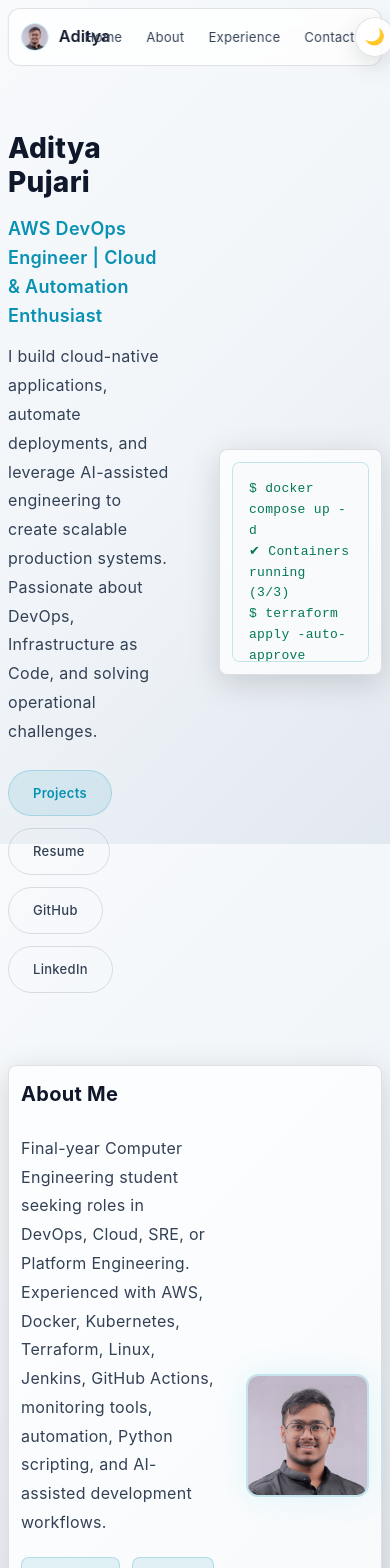
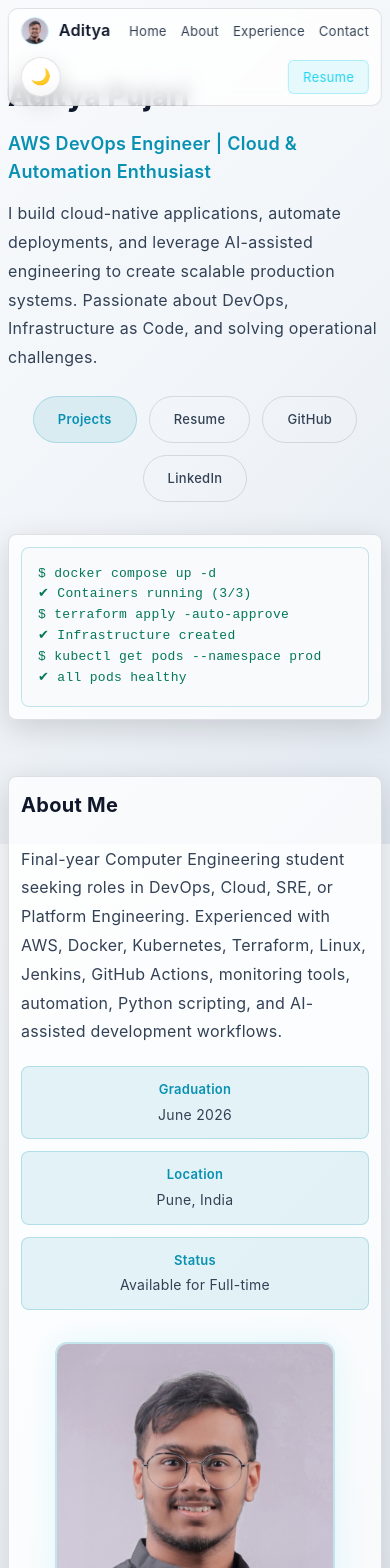
Before and after one commit to adityapujari854/My-Devops-Portfolio, a Next.js app: page / in a window 390 px wide. Shown: the top 1568 px of the page. Built offline with nearby package versions, Linux system fonts and the light colour scheme.

Commit message:
mobile view

```diff
--- a/app/globals.css
+++ b/app/globals.css
@@ -315,6 +315,169 @@ a:hover {
   }
 }
 
+.page-wrapper {
+  max-width: 1200px;
+  margin: 0 auto;
+  padding: 24px;
+  width: 100%;
+}
+
+.navbar {
+  position: fixed;
+  top: 16px;
+  left: 50%;
+  transform: translateX(-50%);
+  width: 92%;
+  max-width: 1000px;
+  z-index: 50;
+  background: var(--navbar-bg);
+  backdrop-filter: blur(8px);
+  border: 1px solid var(--border-color);
+  border-radius: 12px;
+  padding: 12px 20px;
+  display: flex;
+  justify-content: space-between;
+  align-items: center;
+  gap: 12px;
+  flex-wrap: wrap;
+  transition: all 0.3s ease;
+}
+
+.brand {
+  display: flex;
+  align-items: center;
+  gap: 10px;
+  min-width: 0;
+}
+
+.navbar-links {
+  display: flex;
+  gap: 20px;
+  align-items: center;
+  flex-wrap: wrap;
+  justify-content: center;
+}
+
+.navbar-actions {
+  display: flex;
+  gap: 12px;
+  align-items: center;
+  flex-wrap: wrap;
+  justify-content: flex-end;
+}
+
+.hero-section {
+  display: grid;
+  grid-template-columns: minmax(0, 1fr) minmax(0, 1fr);
+  gap: 48px;
+  align-items: center;
+  padding-top: 100px;
+  padding-bottom: 48px;
+}
+
+.hero-copy {
+  max-width: 100%;
+}
+
+.hero-cta {
+  display: flex;
+  gap: 12px;
+  flex-wrap: wrap;
+}
+
+.about-grid {
+  display: grid;
+  grid-template-columns: 1.5fr 1fr;
+  gap: 32px;
+  align-items: center;
+}
+
+.about-stats-grid {
+  display: grid;
+  grid-template-columns: 1fr 1fr;
+  gap: 12px;
+}
+
+.about-profile {
+  display: flex;
+  justify-content: center;
+  align-items: center;
+}
+
+.contact-form {
+  max-width: 100%;
+  width: 100%;
+}
+
+@media (max-width: 1024px) {
+  .page-wrapper {
+    padding: 16px;
+  }
+}
+
+@media (max-width: 768px) {
+  .page-wrapper {
+    padding: 12px;
+  }
+
+  .navbar {
+    width: 100%;
+    max-width: 100%;
+    left: 50%;
+    transform: translateX(-50%);
+    padding: 12px 16px;
+  }
+
+  .navbar-links {
+    gap: 14px;
+    justify-content: center;
+  }
+
+  .navbar-actions {
+    width: 100%;
+    justify-content: space-between;
+  }
+
+  .hero-section {
+    grid-template-columns: 1fr;
+    padding-top: 60px;
+    padding-bottom: 32px;
+  }
+
+  .about-grid {
+    grid-template-columns: 1fr;
+  }
+
+  .about-stats-grid {
+    grid-template-columns: 1fr;
+  }
+
+  .hero-cta {
+    justify-content: center;
+  }
+
+  .about-profile {
+    width: 100%;
+  }
+
+  .contact-form {
+    max-width: 100%;
+  }
+}
+
+@media (max-width: 600px) {
+  .hero-section {
+    padding-top: 48px;
+    gap: 32px;
+  }
+
+  .navbar {
+    top: 8px;
+    padding: 10px 12px;
+    border-radius: 10px;
+  }
+}
+
 /* GitHub section specific styles */
 .github-section {
   margin-top: 8px;
--- a/app/page.tsx
+++ b/app/page.tsx
@@ -15,7 +15,7 @@ import AnimatedSection from '../components/AnimatedSection';
 
 export default function Page() {
   return (
-    <main style={{ maxWidth: 1200, margin: '0 auto', padding: 24 }}>
+    <main className="page-wrapper">
       <Navbar />
       <section id="hero" style={{ marginTop: 24 }}>
         <AnimatedSection delay={0.1}>
--- a/components/About.tsx
+++ b/components/About.tsx
@@ -4,12 +4,12 @@ export default function About() {
   return (
     <div className="glass">
       <h2 style={{ fontSize: 28, fontWeight: 700, marginBottom: 24, color: 'var(--text-primary)' }}>About Me</h2>
-      <div style={{ display: 'grid', gridTemplateColumns: '1.5fr 1fr', gap: 32, alignItems: 'center' }}>
+      <div className="about-grid">
         <div>
           <p style={{ fontSize: 16, lineHeight: 1.8, marginBottom: 20, color: 'var(--text-secondary)' }}>
             Final-year Computer Engineering student seeking roles in DevOps, Cloud, SRE, or Platform Engineering. Experienced with AWS, Docker, Kubernetes, Terraform, Linux, Jenkins, GitHub Actions, monitoring tools, automation, Python scripting, and AI-assisted development workflows.
           </p>
-          <div style={{ display: 'grid', gridTemplateColumns: '1fr 1fr', gap: 12 }}>
+          <div className="about-stats-grid">
             <div style={{
               padding: 12,
               background: 'var(--accent-soft)',
@@ -43,11 +43,7 @@ export default function About() {
             </div>
           </div>
         </div>
-        <div style={{
-          display: 'flex',
-          justifyContent: 'center',
-          alignItems: 'center'
-        }}>
+        <div className="about-profile">
           <div style={{
             borderRadius: 12,
             overflow: 'hidden',
--- a/components/Contact.tsx
+++ b/components/Contact.tsx
@@ -38,7 +38,7 @@ export default function Contact() {
       <p style={{ marginTop: 8, color: 'var(--text-secondary)' }}>Email: <a href="mailto:adityapujari542@gmail.com" style={{ color: 'var(--accent)' }}>adityapujari542@gmail.com</a></p>
       <p style={{ marginTop: 4, color: 'var(--text-secondary)' }}>LinkedIn: <a href="https://www.linkedin.com/in/adityapujari854" style={{ color: 'var(--accent)' }}>linkedin.com/in/adityapujari854</a></p>
       <div style={{ marginTop: 16 }}>
-        <form onSubmit={sendEmail} style={{ display: 'grid', gap: 12, maxWidth: 480 }}>
+        <form onSubmit={sendEmail} className="contact-form" style={{ display: 'grid', gap: 12, maxWidth: 480 }}>
           <input
             type="text"
             name="name"
--- a/components/Hero.tsx
+++ b/components/Hero.tsx
@@ -3,15 +3,8 @@ import Terminal from './Terminal';
 
 export default function Hero() {
   return (
-    <div style={{
-      display: 'grid',
-      gridTemplateColumns: 'minmax(0, 1fr) minmax(0, 1fr)',
-      gap: 48,
-      alignItems: 'center',
-      paddingTop: 100,
-      paddingBottom: 48
-    }}>
-      <div>
+    <div className="hero-section">
+      <div className="hero-copy">
         <h1 style={{ fontSize: 56, fontWeight: 800, lineHeight: 1.2, marginBottom: 16, color: 'var(--text-primary)' }}>
           Aditya Pujari
         </h1>
@@ -21,7 +14,7 @@ export default function Hero() {
         <p style={{ fontSize: 16, color: 'var(--text-secondary)', lineHeight: 1.8, maxWidth: 520, marginBottom: 24 }}>
           I build cloud-native applications, automate deployments, and leverage AI-assisted engineering to create scalable production systems. Passionate about DevOps, Infrastructure as Code, and solving operational challenges.
         </p>
-        <div style={{ display: 'flex', gap: 12, flexWrap: 'wrap' }}>
+        <div className="hero-cta" style={{ display: 'flex', gap: 12, flexWrap: 'wrap' }}>
           <a href="#projects" style={{
             padding: '12px 24px',
             background: 'var(--accent-soft)',
--- a/components/Navbar.tsx
+++ b/components/Navbar.tsx
@@ -15,25 +15,8 @@ export default function Navbar() {
   ];
 
   return (
-    <nav style={{
-      position: 'fixed',
-      top: 16,
-      left: '50%',
-      transform: 'translateX(-50%)',
-      width: '92%',
-      maxWidth: 1000,
-      zIndex: 50,
-      background: 'var(--navbar-bg)',
-      backdropFilter: 'blur(8px)',
-      border: '1px solid var(--border-color)',
-      borderRadius: 12,
-      padding: '12px 20px',
-      display: 'flex',
-      justifyContent: 'space-between',
-      alignItems: 'center',
-      transition: 'all 0.3s ease'
-    }}>
-      <div style={{ display: 'flex', alignItems: 'center', gap: 10 }}>
+    <nav className="navbar">
+      <div className="brand">
         <img
           src="/profile.jpg"
           alt="Aditya"
@@ -48,7 +31,7 @@ export default function Navbar() {
         <span style={{ fontWeight: 600, fontSize: 16, color: 'var(--text-primary)' }}>Aditya</span>
       </div>
 
-      <div style={{ display: 'flex', gap: 24, alignItems: 'center' }}>
+      <div className="navbar-links">
         {links.map((l) => (
           <a key={l.href} href={l.href} style={{ fontSize: 13, color: 'var(--text-secondary)', textDecoration: 'none', transition: 'color 0.3s ease' }}>
             {l.label}
@@ -56,7 +39,7 @@ export default function Navbar() {
         ))}
       </div>
 
-      <div style={{ display: 'flex', gap: 12, alignItems: 'center' }}>
+      <div className="navbar-actions">
         <button
           onClick={toggleTheme}
           className="theme-toggle"
```
